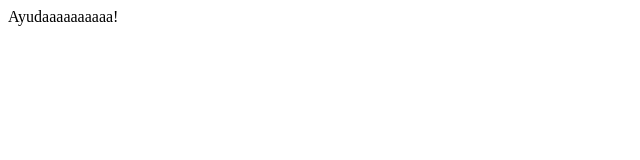
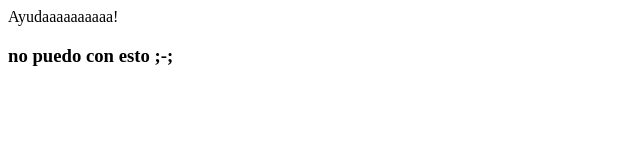
Before and after one commit to EberPalma/ProyectosDSM-42, a plain HTML site: page EberPalma.html in a window 1280 px wide. Shown: the whole page, without its empty margins (0-640 px from the left). Drawn offline with Linux system fonts and the light colour scheme.

Commit message:
Por favor unu

```diff
--- a/EberPalma.html
+++ b/EberPalma.html
@@ -7,5 +7,6 @@
 </head>
 <body>
     Ayudaaaaaaaaaa!
+    <h3>no puedo con esto ;-;</h3>
 </body>
 </html>
```
